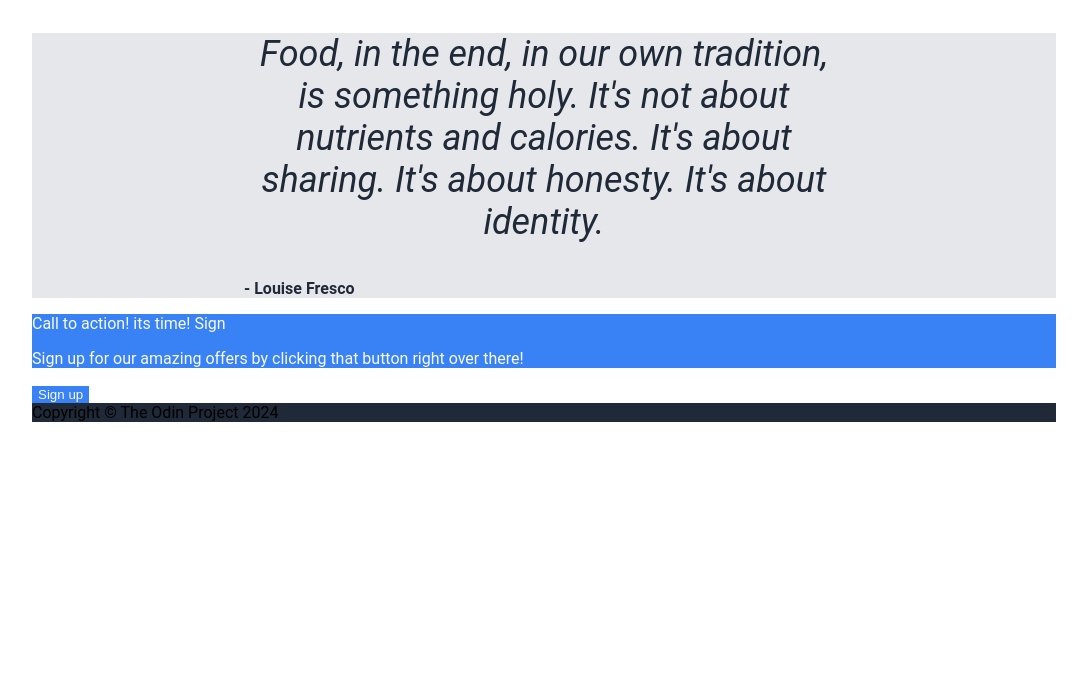
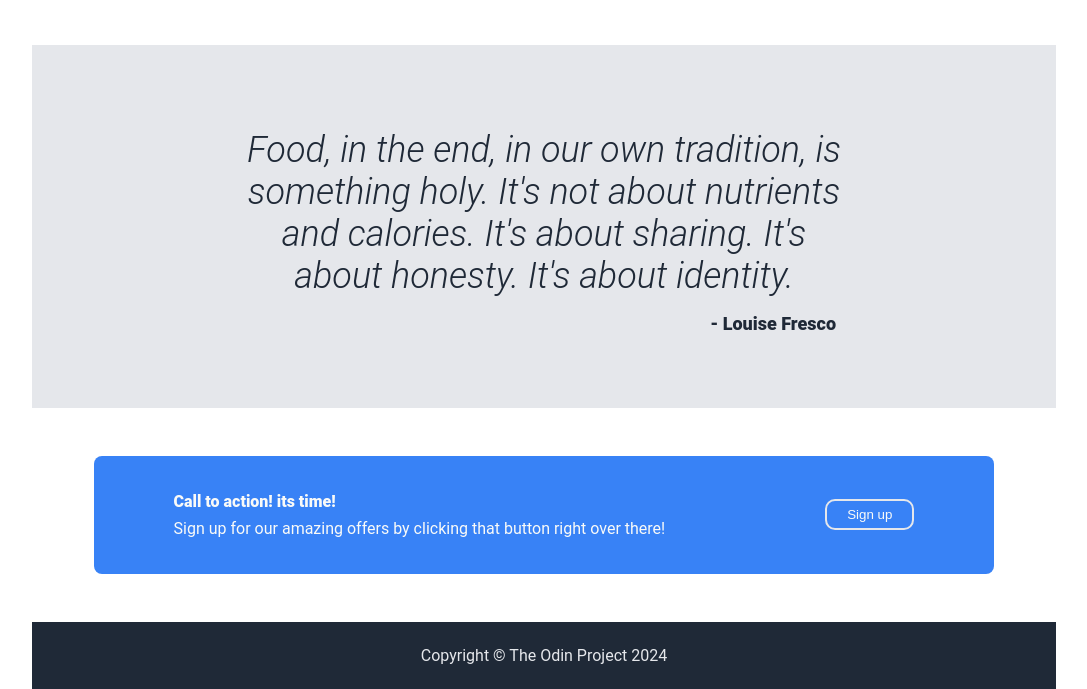
Before and after one commit to Brianojunga/Landing_page, a plain HTML site: page index.html in a window 1280 px wide. Shown: the part 1129-1818 px from the top of the page, without its empty margins (96-1183 px from the left). Before the commit the page ends 1551 px from the top, so only its background shows below. Drawn offline with Linux system fonts and the light colour scheme.

Commit message:
finished the styling of the landing page

```diff
--- a/index.html
+++ b/index.html
@@ -63,16 +63,19 @@
         <div class="quote">
             <div>
                 <p class="food-p">Food, in the end, in our own tradition, is something holy. It's not about nutrients and calories. It's about sharing. It's about honesty. It's about identity.</p>
-            <p><strong> - Louise Fresco</strong></p>
+            <p class="name"> - Louise Fresco</p>
             </div>
 
         </div>
         <div class="more">
-            <div>
-                <p>Call to action! its time! Sign</p>
-                <p>Sign up for our amazing offers by clicking that button right over there!</p>
+            <div class="action">
+                <p class="hero-p">Call to action! its time!</p>
+                <p class="unhero-p">Sign up for our amazing offers by clicking that button right over there!</p>
             </div>
-            <button>Sign up</button>
+            <div class="button">
+                <button>Sign up</button>
+            </div>
+
         </div>
     </main>
     <footer>
--- a/styles.css
+++ b/styles.css
@@ -57,6 +57,7 @@ a{
     align-items: center;
     overflow : hidden;
     padding : 0 16px;
+    flex-wrap: wrap;
 }
 
 .info{
@@ -123,15 +124,77 @@ h2{
 }
 .quote{
     background-color: #E5E7EB;
+    padding : 48px 0;
+    margin-top : 48px;
+    margin-bottom : 0;
+    display : flex;
 }
 .food-p{
     font-size : 36px;
     font-style : italic;
     text-align : center;
     font-weight : 0px;
+    margin-bottom: 0;
+    font-weight : 300;
 }
 .quote > div{
     width : 600px;
     margin : 0 auto;
     color : #1F2937;
 }
+.name{
+   color :  #1F2937;
+   text-align: right;
+   margin-top: 8px;
+   padding : 8px;
+   font-weight: 900;
+   font-size : 18px;
+}
+.more{
+    display: flex;
+    justify-content: center;
+    margin-top : 48px;
+    border-radius: 8px;
+
+}
+.more > div{
+    padding : 20px 80px;
+
+}
+
+.action{
+    border-top-left-radius : 8px;
+    border-bottom-left-radius: 8px;
+
+}
+.hero-p{
+    font-weight : 900;
+    margin-bottom : 0;
+}
+.unhero-p{
+    margin-top: 8px;
+}
+.button{
+    display : flex;
+    align-items : center;
+    border-radius: none;
+    border-top-right-radius: 8px;
+    border-bottom-right-radius: 8px;
+}
+.button > button{
+    border : 2px solid #E5E7EB;
+    flex-shrink: 0;
+    padding : 6px 20px;
+    border-radius: 10px;
+    cursor : pointer;
+}
+footer{
+    margin-top : 48px;
+}
+footer > div{
+    padding : 24px;
+    display : flex;
+    justify-content: center;
+    color : #E5E7EB;
+
+}
```
